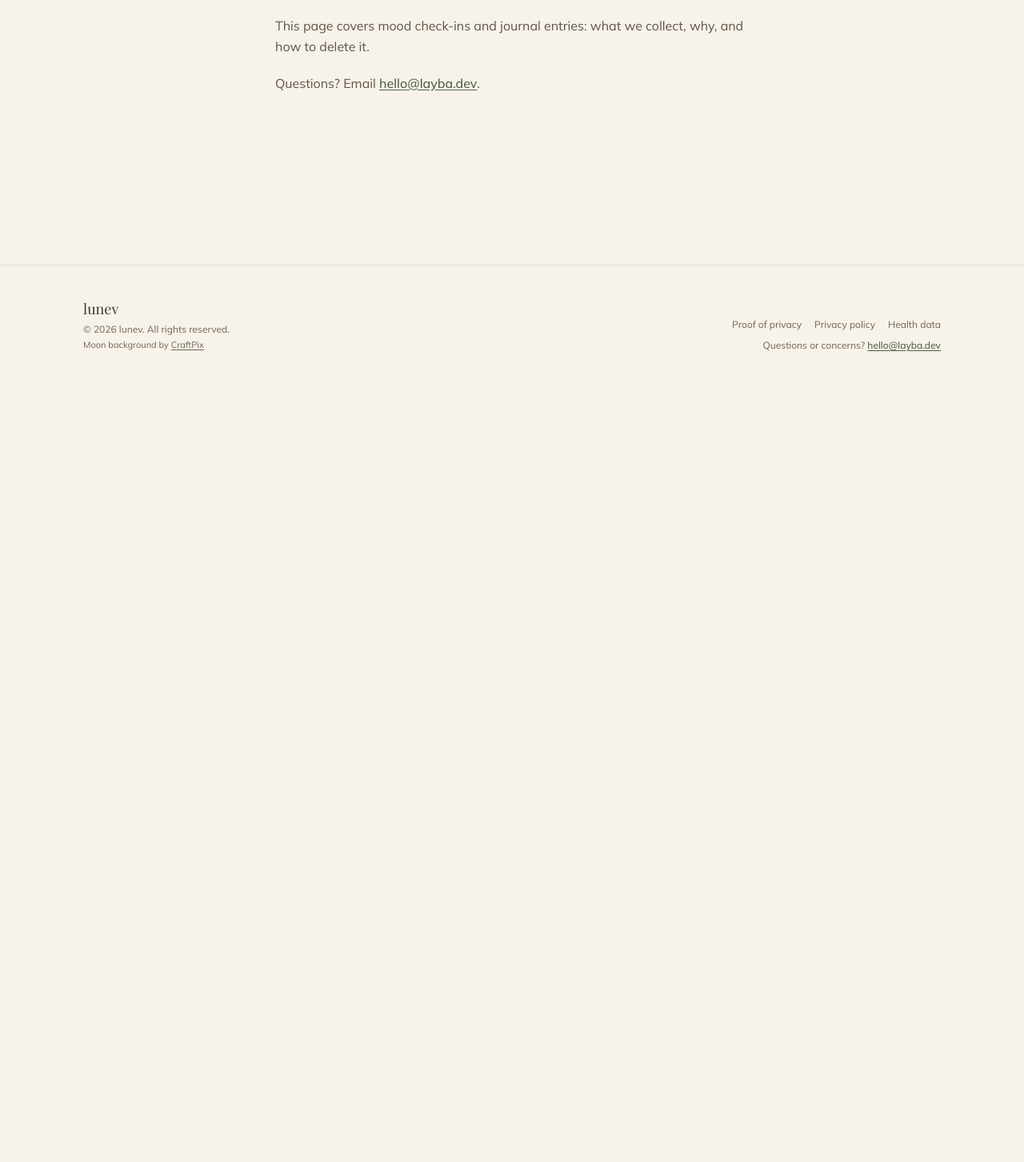
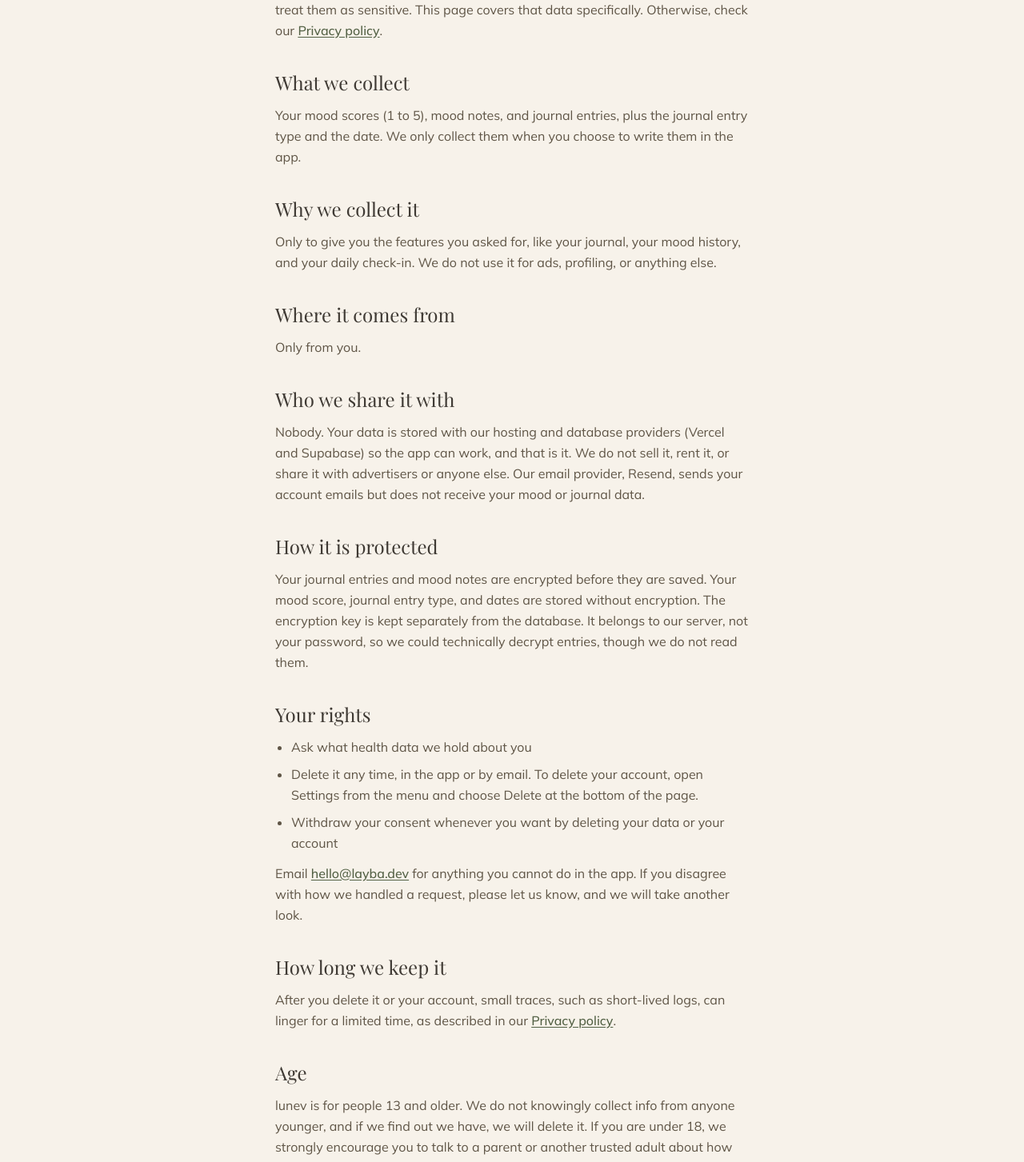
Before and after one commit to laybuh/todo-frontend, a React (Vite) app: page /privacy/health in a window 1280 px wide. Shown: the part 320-1773 px from the top of the page at 80% size. Before the commit the page ends 800 px from the top, so only its background shows below. Built offline with nearby package versions, Linux system fonts and the light colour scheme; no server answers.

Commit message:
Added health data notice.

```diff
--- a/src/pages/PrivacyHealth.jsx
+++ b/src/pages/PrivacyHealth.jsx
@@ -1,5 +1,17 @@
+import { Link } from 'react-router-dom'
 import PublicNav from '../components/PublicNav'
 import PublicFooter from '../components/PublicFooter'
+
+const linkClass = 'text-sage-700 hover:text-sage-900 font-medium underline underline-offset-2'
+
+const Email = () => <a href="mailto:hello@layba.dev" className={linkClass}>hello@layba.dev</a>
+
+const Section = ({ title, children }) => (
+    <section className="grid gap-3">
+        <h2 className="font-serif text-2xl text-ink">{title}</h2>
+        {children}
+    </section>
+)
 
 export default function PrivacyHealth() {
     return (
@@ -8,27 +20,89 @@ export default function PrivacyHealth() {
 
             <main className="flex-1 max-w-2xl w-full mx-auto px-6 md:px-10 pt-12 md:pt-16 pb-20">
                 <h1 className="font-serif text-4xl md:text-5xl leading-tight mb-3">
-                    Health data
+                    Health data notice
                 </h1>
                 <p className="text-sm text-sand-600 mb-8">
                     Effective date: October 27, 2026
                     <br />
                     Last updated: October 27, 2026
                 </p>
-                <div className="grid gap-5 text-sand-700 leading-relaxed">
+                <div className="grid gap-9 text-sand-700 leading-relaxed">
                     <p>
-                        Placeholder. The consumer health data notice goes here.
+                        Your mood check-ins and journal can say a lot about your mental health. We treat them as sensitive.
+                        This page covers that data specifically. Otherwise, check our{' '}
+                        <Link to="/privacy" className={linkClass}>Privacy policy</Link>.
                     </p>
-                    <p>
-                        This page covers mood check-ins and journal entries: what we collect, why, and how to delete it.
-                    </p>
-                    <p>
-                        Questions? Email{' '}
-                        <a href="mailto:hello@layba.dev" className="text-sage-700 hover:text-sage-900 font-medium underline underline-offset-2">
-                            hello@layba.dev
-                        </a>
-                        .
-                    </p>
+
+                    <Section title="What we collect">
+                        <p>
+                            Your mood scores (1 to 5), mood notes, and journal entries, plus the journal entry type and the date.
+                            We only collect them when you choose to write them in the app.
+                        </p>
+                    </Section>
+
+                    <Section title="Why we collect it">
+                        <p>
+                            Only to give you the features you asked for, like your journal, your mood history, and your daily
+                            check-in. We do not use it for ads, profiling, or anything else.
+                        </p>
+                    </Section>
+
+                    <Section title="Where it comes from">
+                        <p>Only from you.</p>
+                    </Section>
+
+                    <Section title="Who we share it with">
+                        <p>
+                            Nobody. Your data is stored with our hosting and database providers (Vercel and Supabase) so the app
+                            can work, and that is it. We do not sell it, rent it, or share it with advertisers or anyone else. Our
+                            email provider, Resend, sends your account emails but does not receive your mood or journal data.
+                        </p>
+                    </Section>
+
+                    <Section title="How it is protected">
+                        <p>
+                            Your journal entries and mood notes are encrypted before they are saved. Your mood score, journal entry
+                            type, and dates are stored without encryption. The encryption key is kept separately from the database.
+                            It belongs to our server, not your password, so we could technically decrypt entries, though we do not
+                            read them.
+                        </p>
+                    </Section>
+
+                    <Section title="Your rights">
+                        <ul className="list-disc pl-5 grid gap-2">
+                            <li>Ask what health data we hold about you</li>
+                            <li>Delete it any time, in the app or by email. To delete your account, open Settings from the menu and choose Delete at the bottom of the page.</li>
+                            <li>Withdraw your consent whenever you want by deleting your data or your account</li>
+                        </ul>
+                        <p>
+                            Email <Email /> for anything you cannot do in the app. If you disagree with how we handled a request,
+                            please let us know, and we will take another look.
+                        </p>
+                    </Section>
+
+                    <Section title="How long we keep it">
+                        <p>
+                            After you delete it or your account, small traces, such as short-lived logs, can linger for a limited
+                            time, as described in our <Link to="/privacy" className={linkClass}>Privacy policy</Link>.
+                        </p>
+                    </Section>
+
+                    <Section title="Age">
+                        <p>
+                            lunev is for people 13 and older. We do not knowingly collect info from anyone younger, and if we find
+                            out we have, we will delete it. If you are under 18, we strongly encourage you to talk to a parent or
+                            another trusted adult about how you use it.
+                        </p>
+                    </Section>
+
+                    <Section title="Not a replacement for care">
+                        <p>lunev is not a substitute for medical care. If you are in crisis in the US, call or text 988.</p>
+                    </Section>
+
+                    <Section title="Contact">
+                        <p><Email /></p>
+                    </Section>
                 </div>
             </main>
 
```
